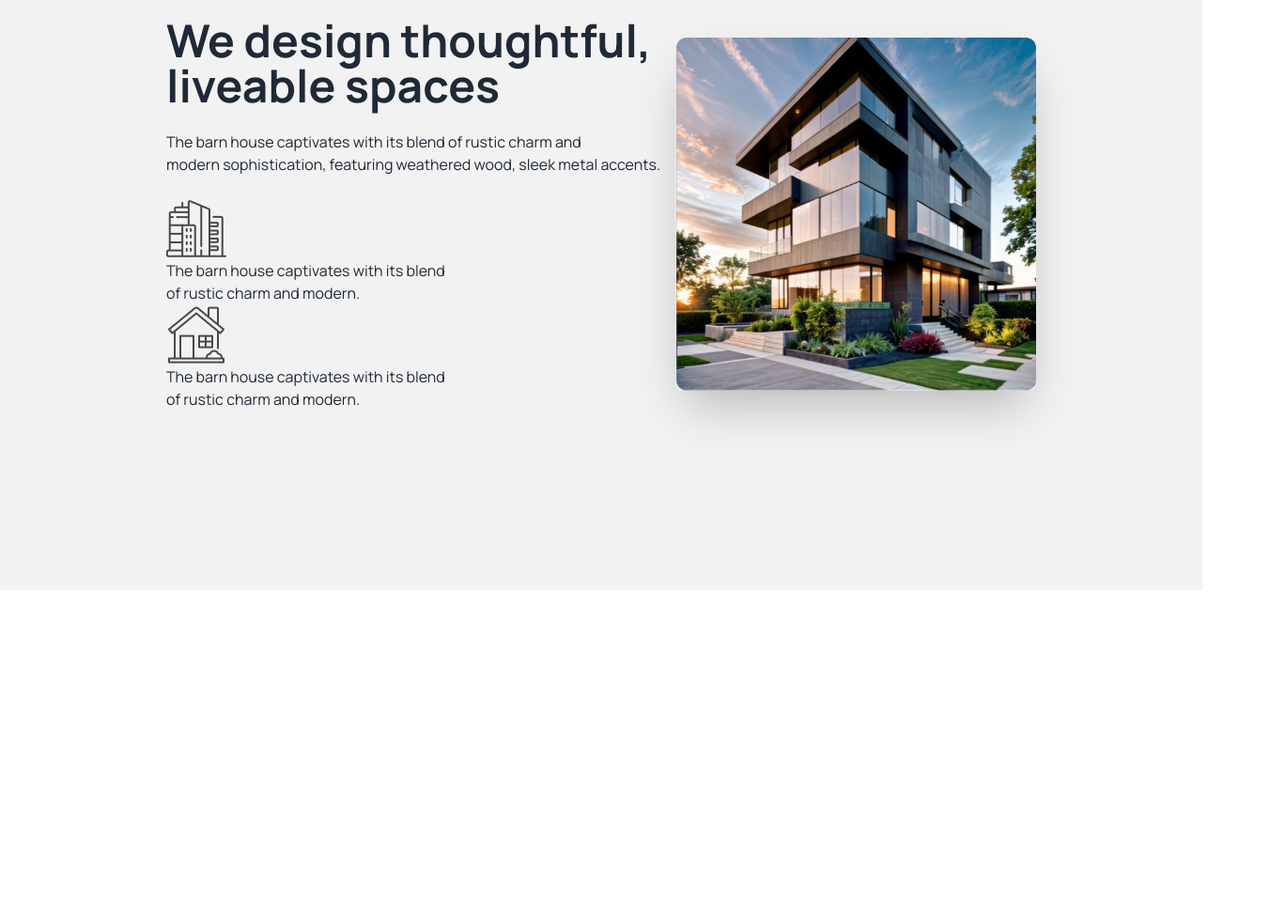
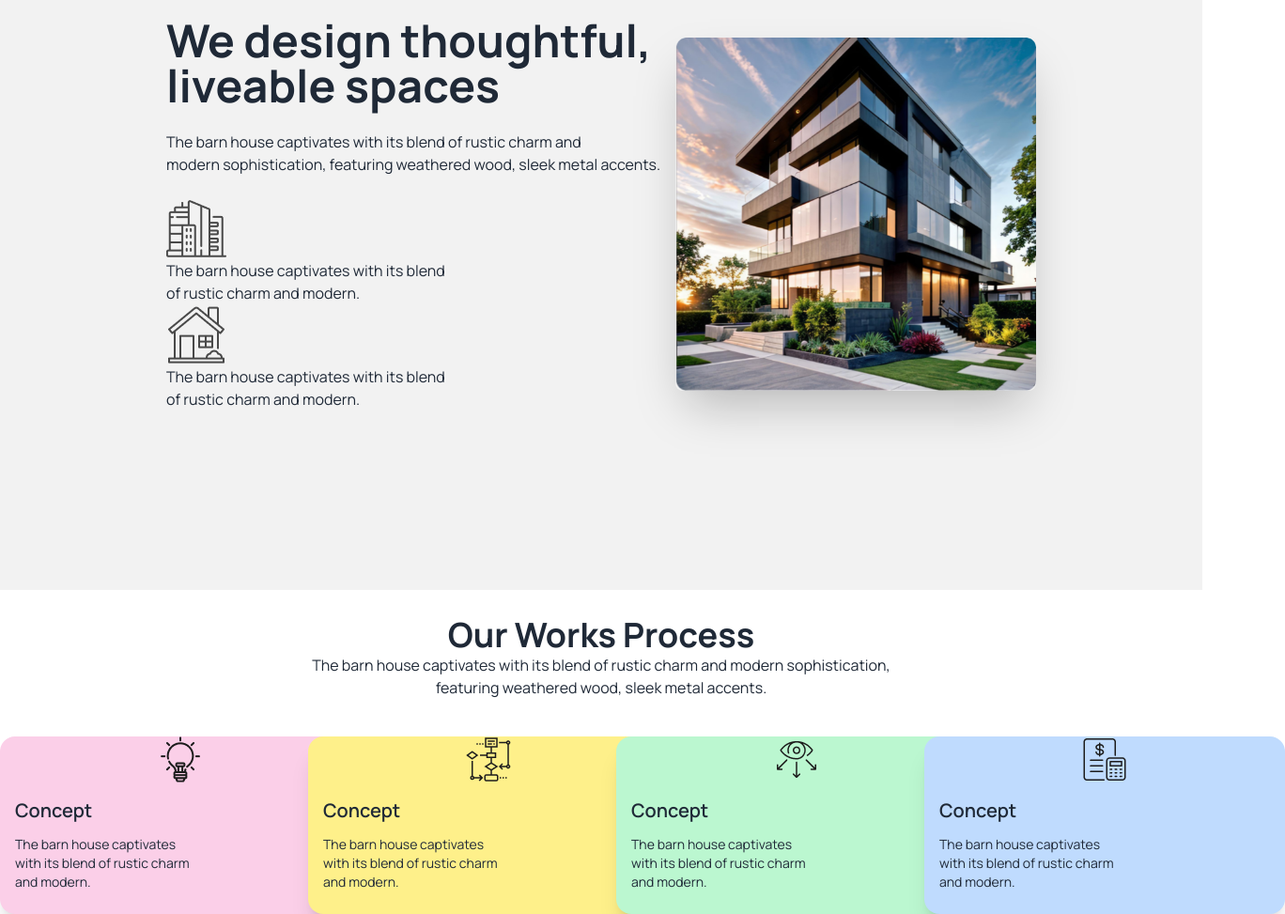
Before and after one commit to MuhaimanAlamMazumder/Assignment-03, a plain HTML site: page index.html in a window 1280 px wide. Shown: the part 982-1955 px from the top of the page at 94% size, 1368 px wide, since content can reach past the window. Before the commit the page ends 1610 px from the top, so only its background shows below. Drawn offline with nearby package versions, Linux system fonts and the light colour scheme.

Commit message:
card done

```diff
--- a/index.html
+++ b/index.html
@@ -139,13 +139,101 @@
               <img src="assets/residential.png" alt="">
 
               <p>The barn house captivates with its blend <br> of rustic charm and modern.</p>
+
+
             </div>
           </div>
         </div>
       </div>
 
 
+
+
     </section>
+
+    <section>
+      <h1 class="text-center font-bold text-4xl pt-7"op->Our Works Process</h1>
+
+      <p class="text-center">The barn house captivates with its blend of rustic charm and modern sophistication,<br> featuring weathered wood, sleek metal accents.</p>
+
+
+
+      <div class="grid grid-cols-1 md:grid-cols-2 lg:grid-cols-4 pt-10 gap-8  ">
+
+
+
+
+        <div class="card card-compact bg-base-100 w-96 shadow-xl bg-pink-200">
+          <figure>
+            <img
+              src="assets/concept.png"
+              alt="Concept" />
+          </figure>
+          <div class="card-body">
+            <h2 class="card-title">Concept</h2>
+            <p>The barn house captivates <br> with its blend of rustic charm <br> and modern.</p>
+            <div class="card-actions justify-end">
+
+            </div>
+          </div>
+        </div>
+
+        <div class="card card-compact bg-base-100 w-96 shadow-xl bg-yellow-200">
+          <figure>
+            <img
+              src="assets/flow-chart.png"
+              alt="Concept" />
+          </figure>
+          <div class="card-body">
+            <h2 class="card-title">Concept</h2>
+            <p>The barn house captivates <br> with its blend of rustic charm <br> and modern.</p>
+            <div class="card-actions justify-end">
+
+            </div>
+          </div>
+        </div>
+
+
+        <div class="card card-compact bg-base-100 w-96 shadow-xl bg-green-200">
+          <figure>
+            <img
+              src="assets/vision.png"
+              alt="Concept" />
+          </figure>
+          <div class="card-body">
+            <h2 class="card-title">Concept</h2>
+            <p>The barn house captivates <br> with its blend of rustic charm <br> and modern.</p>
+            <div class="card-actions justify-end">
+
+            </div>
+          </div>
+        </div>
+
+
+        <div class="card card-compact bg-base-100 w-96 shadow-xl bg-blue-200">
+          <figure>
+            <img
+              src="assets/budget-planning.png"
+              alt="Concept" />
+          </figure>
+          <div class="card-body">
+            <h2 class="card-title">Concept</h2>
+            <p>The barn house captivates <br> with its blend of rustic charm <br> and modern.</p>
+            <div class="card-actions justify-end">
+
+            </div>
+          </div>
+        </div>
+
+
+      </div>
+    </section>
+
+
+
+
+
+
 
 
 
```
